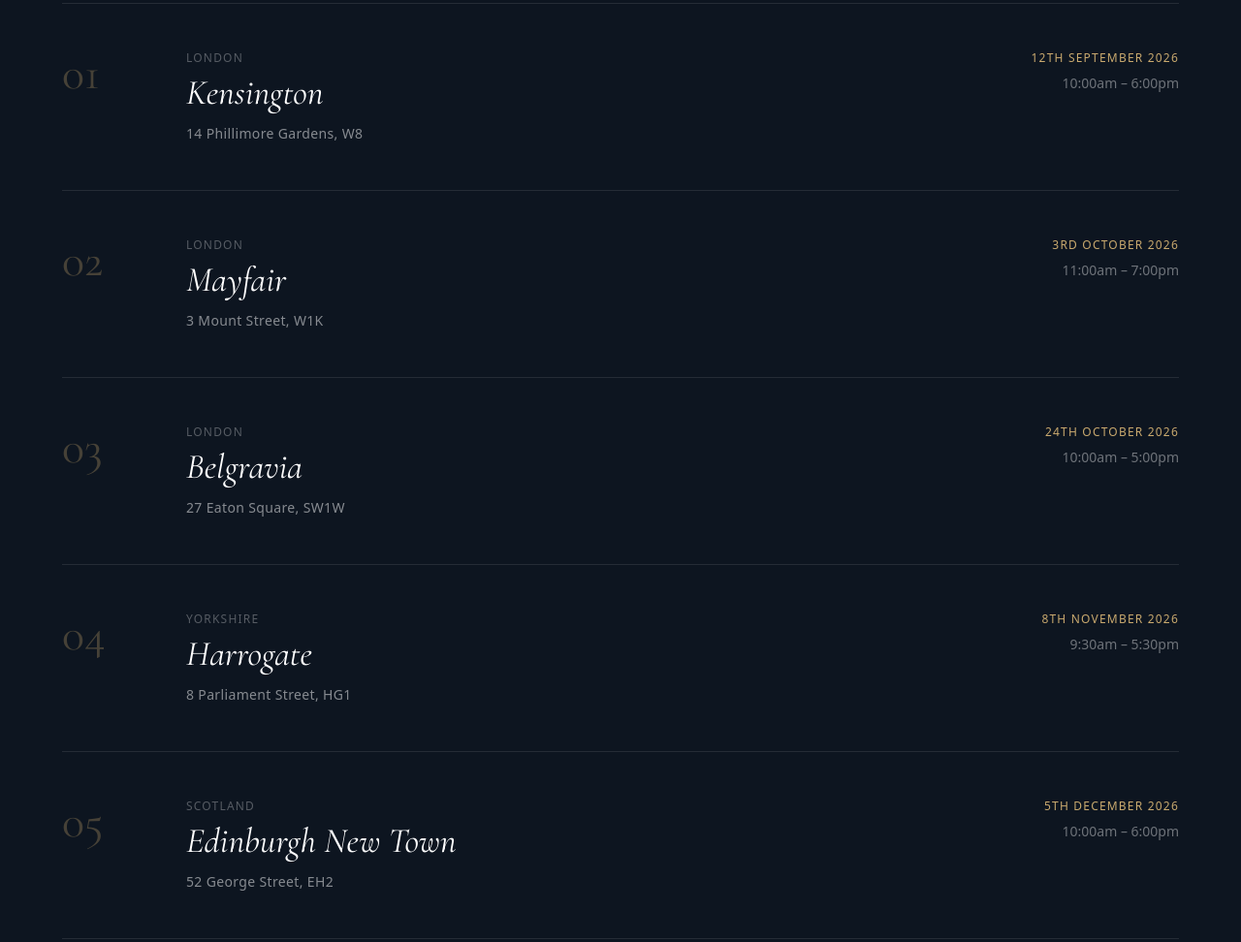
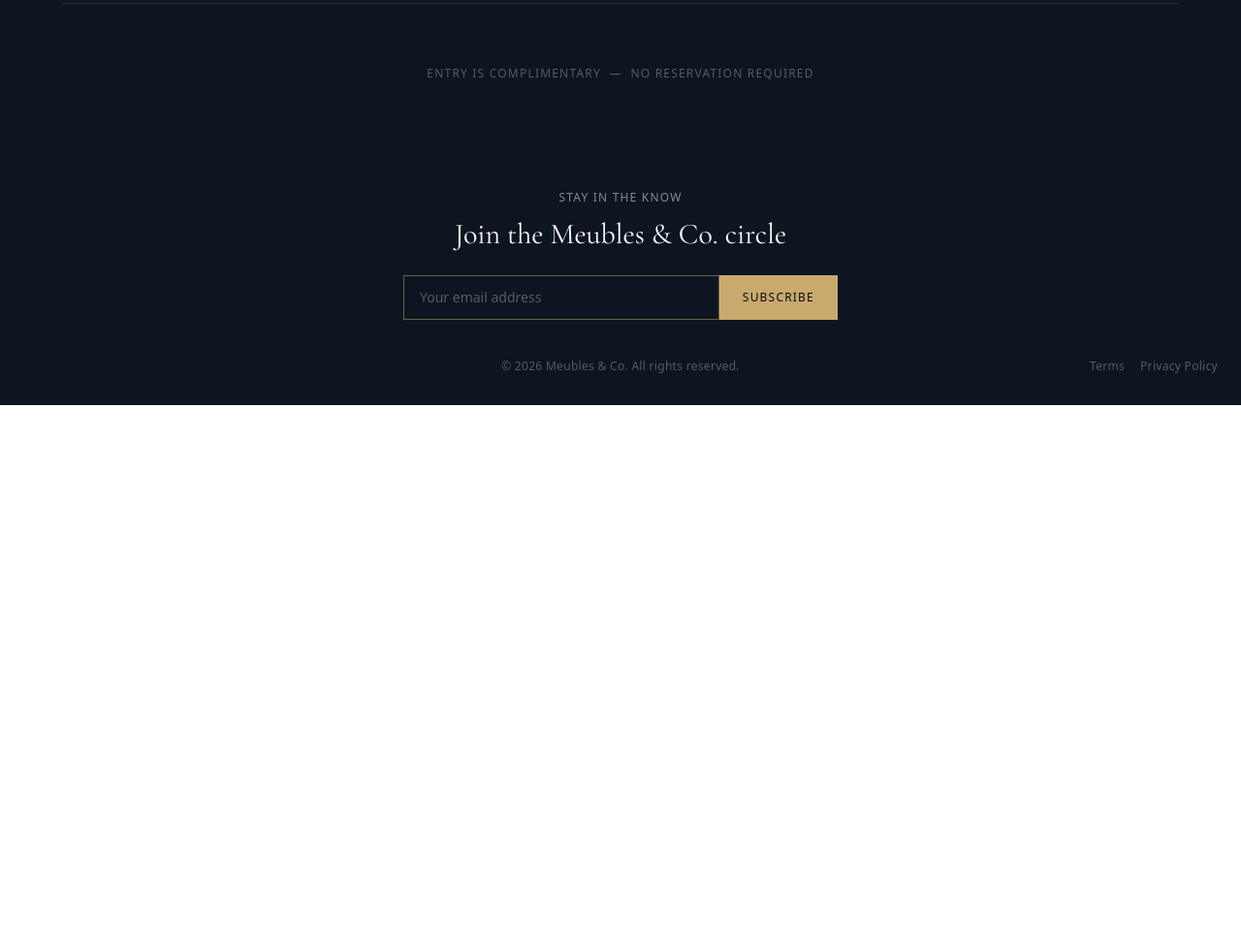
Before and after one commit to mayesha22/furniturewebsite, a website: page src/showroom.html in a window 1280 px wide. Shown: the part 1077-2049 px from the top of the page at 97% size. After the commit the page ends 1495 px from the top, so only its background shows below. Drawn offline with nearby package versions, Linux system fonts and the light colour scheme.

```diff
--- a/src/showroom.html
+++ b/src/showroom.html
@@ -63,76 +63,9 @@
     <div class="border-t border-white/10">
 
       <!-- 01 Kensington -->
-      <div class="grid grid-cols-[80px_1fr_auto] items-start gap-12 py-12 border-b border-white/10">
-        <span class="font-cormorant text-5xl text-gold/30 leading-none">01</span>
-        <div>
-          <p class="text-xs tracking-widest uppercase text-white/30 mb-2">London</p>
-          <h2 class="font-cormorant text-4xl text-white italic mb-3">Kensington</h2>
-          <p class="text-white/50 text-sm tracking-wide">14 Phillimore Gardens, W8</p>
-        </div>
-        <div class="text-right">
-          <p class="text-gold text-xs tracking-widest uppercase mb-2">12th September 2026</p>
-          <p class="text-white/40 text-sm">10:00am – 6:00pm</p>
-        </div>
-      </div>
 
-      <!-- 02 Mayfair -->
-      <div class="grid grid-cols-[80px_1fr_auto] items-start gap-12 py-12 border-b border-white/10">
-        <span class="font-cormorant text-5xl text-gold/30 leading-none">02</span>
-        <div>
-          <p class="text-xs tracking-widest uppercase text-white/30 mb-2">London</p>
-          <h2 class="font-cormorant text-4xl text-white italic mb-3">Mayfair</h2>
-          <p class="text-white/50 text-sm tracking-wide">3 Mount Street, W1K</p>
-        </div>
-        <div class="text-right">
-          <p class="text-gold text-xs tracking-widest uppercase mb-2">3rd October 2026</p>
-          <p class="text-white/40 text-sm">11:00am – 7:00pm</p>
-        </div>
-      </div>
 
-      <!-- 03 Belgravia -->
-      <div class="grid grid-cols-[80px_1fr_auto] items-start gap-12 py-12 border-b border-white/10">
-        <span class="font-cormorant text-5xl text-gold/30 leading-none">03</span>
-        <div>
-          <p class="text-xs tracking-widest uppercase text-white/30 mb-2">London</p>
-          <h2 class="font-cormorant text-4xl text-white italic mb-3">Belgravia</h2>
-          <p class="text-white/50 text-sm tracking-wide">27 Eaton Square, SW1W</p>
-        </div>
-        <div class="text-right">
-          <p class="text-gold text-xs tracking-widest uppercase mb-2">24th October 2026</p>
-          <p class="text-white/40 text-sm">10:00am – 5:00pm</p>
-        </div>
-      </div>
 
-      <!-- 04 Harrogate -->
-      <div class="grid grid-cols-[80px_1fr_auto] items-start gap-12 py-12 border-b border-white/10">
-        <span class="font-cormorant text-5xl text-gold/30 leading-none">04</span>
-        <div>
-          <p class="text-xs tracking-widest uppercase text-white/30 mb-2">Yorkshire</p>
-          <h2 class="font-cormorant text-4xl text-white italic mb-3">Harrogate</h2>
-          <p class="text-white/50 text-sm tracking-wide">8 Parliament Street, HG1</p>
-        </div>
-        <div class="text-right">
-          <p class="text-gold text-xs tracking-widest uppercase mb-2">8th November 2026</p>
-          <p class="text-white/40 text-sm">9:30am – 5:30pm</p>
-        </div>
-      </div>
-
-      <!-- 05 Edinburgh -->
-      <div class="grid grid-cols-[80px_1fr_auto] items-start gap-12 py-12 border-b border-white/10">
-        <span class="font-cormorant text-5xl text-gold/30 leading-none">05</span>
-        <div>
-          <p class="text-xs tracking-widest uppercase text-white/30 mb-2">Scotland</p>
-          <h2 class="font-cormorant text-4xl text-white italic mb-3">Edinburgh New Town</h2>
-          <p class="text-white/50 text-sm tracking-wide">52 George Street, EH2</p>
-        </div>
-        <div class="text-right">
-          <p class="text-gold text-xs tracking-widest uppercase mb-2">5th December 2026</p>
-          <p class="text-white/40 text-sm">10:00am – 6:00pm</p>
-        </div>
-      </div>
-
-    </div>
 
     <p class="text-center text-white/30 text-xs tracking-widest uppercase mt-16">Entry is complimentary &nbsp;—&nbsp; no reservation required</p>
 
```
